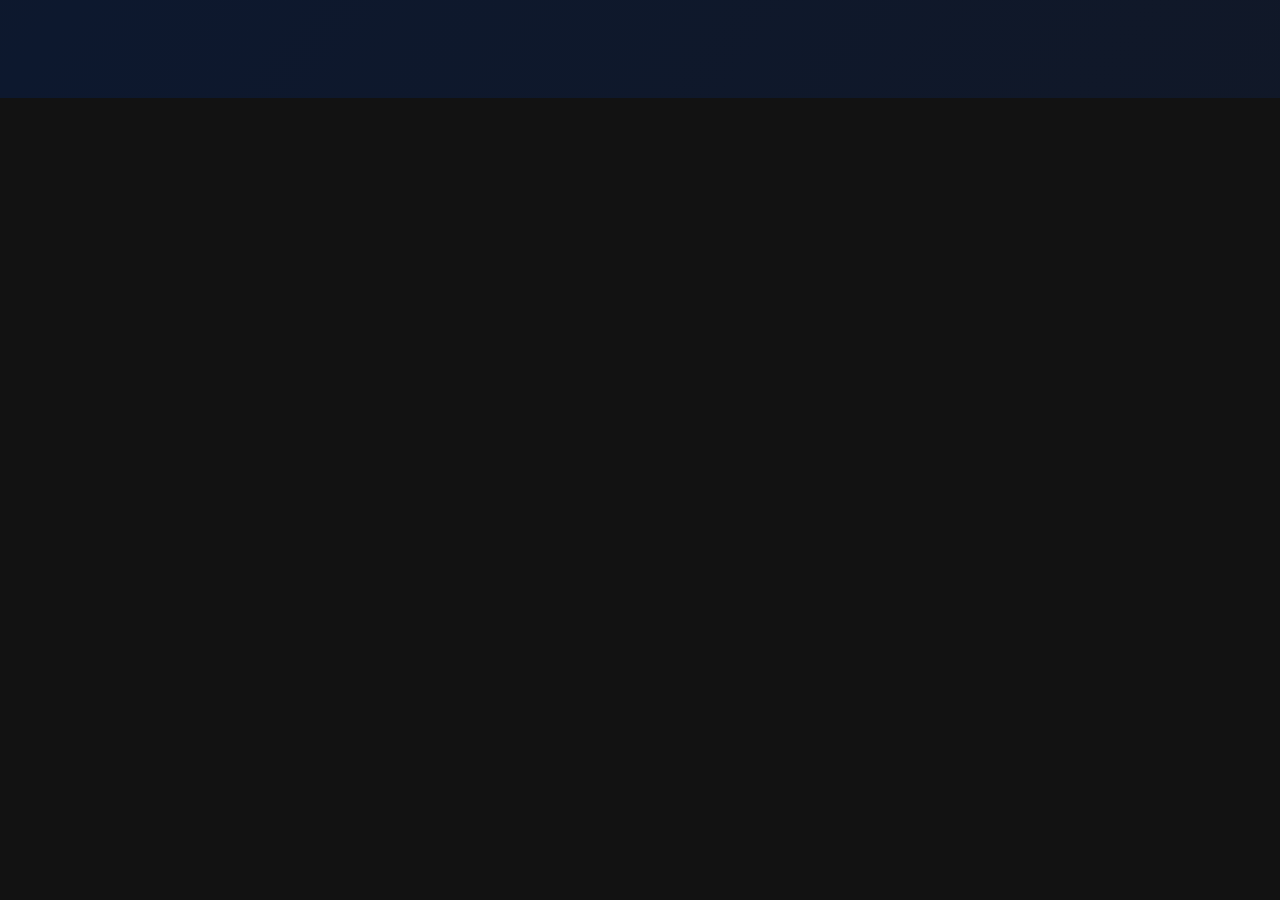
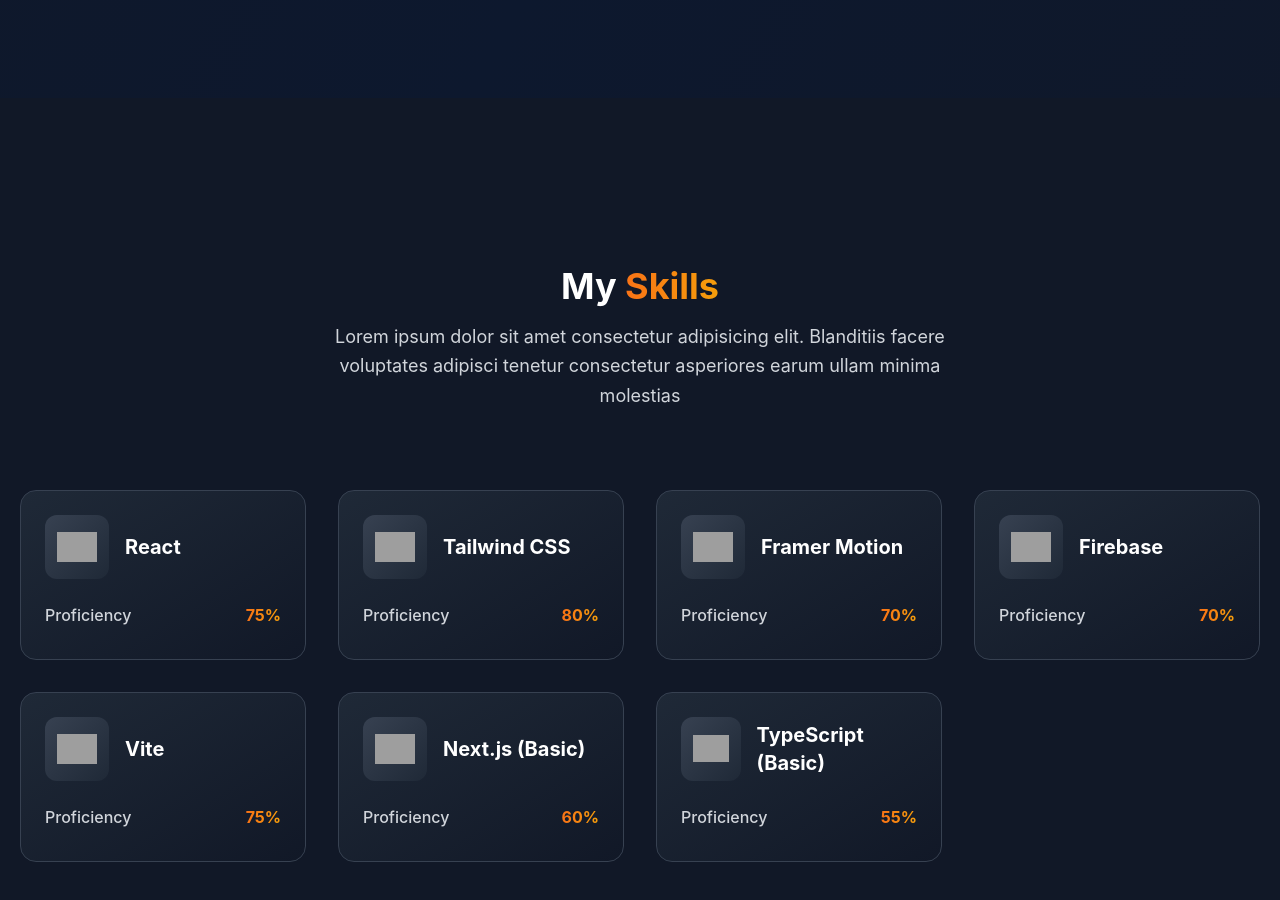
Before and after one commit to alma-mahmud/Portfolio_Website, a React (Vite) app: page / in a window 1280 px wide. Shown: the part 1502-2402 px from the top of the page. Before the commit the page ends 1600 px from the top, so only its background shows below. Built offline with nearby package versions, Linux system fonts and the light colour scheme; grey boxes are pictures that could not be loaded.

Commit message:
skills section add

```diff
--- a/src/App.jsx
+++ b/src/App.jsx
@@ -4,6 +4,7 @@
 import Navber from './components/Navber'
 import Hero from './components/Hero'
 import About from './components/About'
+import Skills from './components/Skills'
 
 const App = () => {
   const [darkMode, setDarkMode] = useState(true)
@@ -36,6 +37,7 @@
       <Navber darkMode={darkMode} toggleDarkMode={toggleDarkMode} />
       <Hero darkMode={darkMode} />
       <About darkMode={darkMode}/>
+      <Skills darkMode={darkMode}/>
     </div>
   )
 }
--- /dev/null
+++ b/src/components/Skills.jsx
@@ -0,0 +1,141 @@
+import {color} from "framer-motion"
+import { div } from "framer-motion/client";
+
+const Skills = ({ darkMode }) => {
+    const skills = [
+  { name: 'React',
+    icon: 'https://cdn.simpleicons.org/react/61DAFB',
+    level: 75,
+    color: 'from-cyan-500 to-blue-500' },
+  { name: 'Tailwind CSS',
+    icon: 'https://cdn.simpleicons.org/tailwindcss/06B6D4',
+    level: 80,
+    color: 'from-teal-500 to-cyan-500' },
+  { name: 'Framer Motion',
+    icon: 'https://cdn.simpleicons.org/framer/0055FF',
+    level: 70,
+    color: 'from-blue-500 to-cyan-500' },
+  { name: 'Firebase',
+    icon: 'https://cdn.simpleicons.org/firebase/FFCA28',
+    level: 70,
+    color: 'from-green-500 to-emerald-500' },
+  { name: 'Vite',
+    icon: 'https://cdn.simpleicons.org/vite/646CFF',
+    level: 75,
+    color: 'from-red-500 to-orange-500' },
+  { name: 'Next.js (Basic)',
+    icon: 'https://cdn.simpleicons.org/nextdotjs/000000',
+    level: 60,
+    color: 'from-gray-700 to-black' },
+  { name: 'TypeScript (Basic)',
+    icon: 'https://cdn.simpleicons.org/typescript/3178C6',
+    level: 55,
+    color: 'from-blue-600 to-blue-800' },
+];
+
+  return (
+    <section
+    id="skills"
+    style={{
+        backgroundColor: darkMode ? "#111827" : "#f9fafb"
+    }}
+    className="py-14 relative overflow-hidden">
+        <div className="py-14 relative overflow-hidden">
+            <div className="container px-5 py-14 mx-auto">
+                <div className="text-center mb-20" data-aos='fade-up'>
+                    <h1
+                    className="sm:text-4xl text-3xl font-bold title-font mb-4"
+                    style={{
+                        color: darkMode ? 'white' : '#1f2937'
+                    }}
+                    >My <span
+                    style={{
+                        background: 'linear-gradient(to right, #f97316, #f59e0b)',
+                        WebkitBackgroundClip: 'text',
+                        backgroundClip: 'text',
+                        color: 'transparent'
+                    }}
+                    >
+                        Skills
+                    </span>
+                    </h1>
+                    <p
+                    className="text-lg max-w-2xl mx-auto leading-relaxed"
+                    style={{
+                        color: darkMode ? '#d1d5db' : '#4b5563'
+                    }}
+                    >
+                        Lorem ipsum dolor sit amet consectetur adipisicing elit. Blanditiis facere voluptates adipisci tenetur consectetur asperiores earum ullam minima molestias
+                    </p>
+                </div>
+                <div className="flex flex-wrap -m-4"
+                data-aos='fade-up'
+                data-aos-delay='200'>
+                    {skills.map((skill, index) => (
+                        <div
+                        key={index}
+                        className="p-4 lg:w-1/4 md:w-1/2 w-full"
+                        data-aos='fade-up'
+                        data-aos-delay={`${300 + index * 100}`}>
+                            <div
+                            style={{
+                                background: darkMode
+                                ? 'linear-gradient(to bottom right, #1f2937, #111827)'
+                                : 'linear-gradient(to bottom right, #ffffff, #f3f4f6)',
+                                borderColor: darkMode ? '#374151' : '#e5e7eb'
+                            }}
+                            className="h-full p-6 rounded-2xl border hover:border-orange-500/50 transition-all
+                            duration-300 hover:-translate-y-2 group group-hover:shadow-[0_0_30px_rgb(255,165,0,0.15)]">
+                                <div className="flex items-center mb-6">
+                                    <div
+                                style={{
+                                background: darkMode
+                                ? 'linear-gradient(to bottom right, #374151, #1f2937)'
+                                : 'linear-gradient(to bottom right, #f3f4f6, #e5e7eb)',
+                            }}
+                            className="w-16 h-16 rounded-xl p-3 flex
+                            items-center justify-center group-hover:scale-110 transition-transform duration-300">
+                                <img
+                                src={skill.icon}
+                                alt={skill.name}
+                                className="w-full h-full object-contain"/>
+                                    </div>
+                                    <h3
+                                    className="text-xl font-bold ml-4"
+                                    style={{
+                                        color: darkMode ? 'white' : '#1f2937'
+                                    }}>
+                                        {skill.name}
+                                    </h3>
+                                </div>
+
+                                <div className="mb-2 flex justify-between items-center">
+                                    <span
+                                    className="font-medium"
+                                    style={{
+                                        color: darkMode ? '#d1d5db' : '#6b7280'
+                                    }}>
+                                        Proficiency
+                                    </span>
+                                    <span
+                                    style={{
+                                        background:'linear-gradient(to right, #f97316, #f59e0b)',
+                                        WebkitBackgroundClip: 'text',
+                                        backgroundClip: 'text',
+                                        color: 'transparent'
+                                    }}
+                                    className="font-bold">
+                                        {skill.level}%
+                                    </span>
+                                </div>
+                            </div>
+                        </div>
+                    ))}
+                </div>
+            </div>
+        </div>
+    </section>
+  )
+}
+
+export default Skills
```
